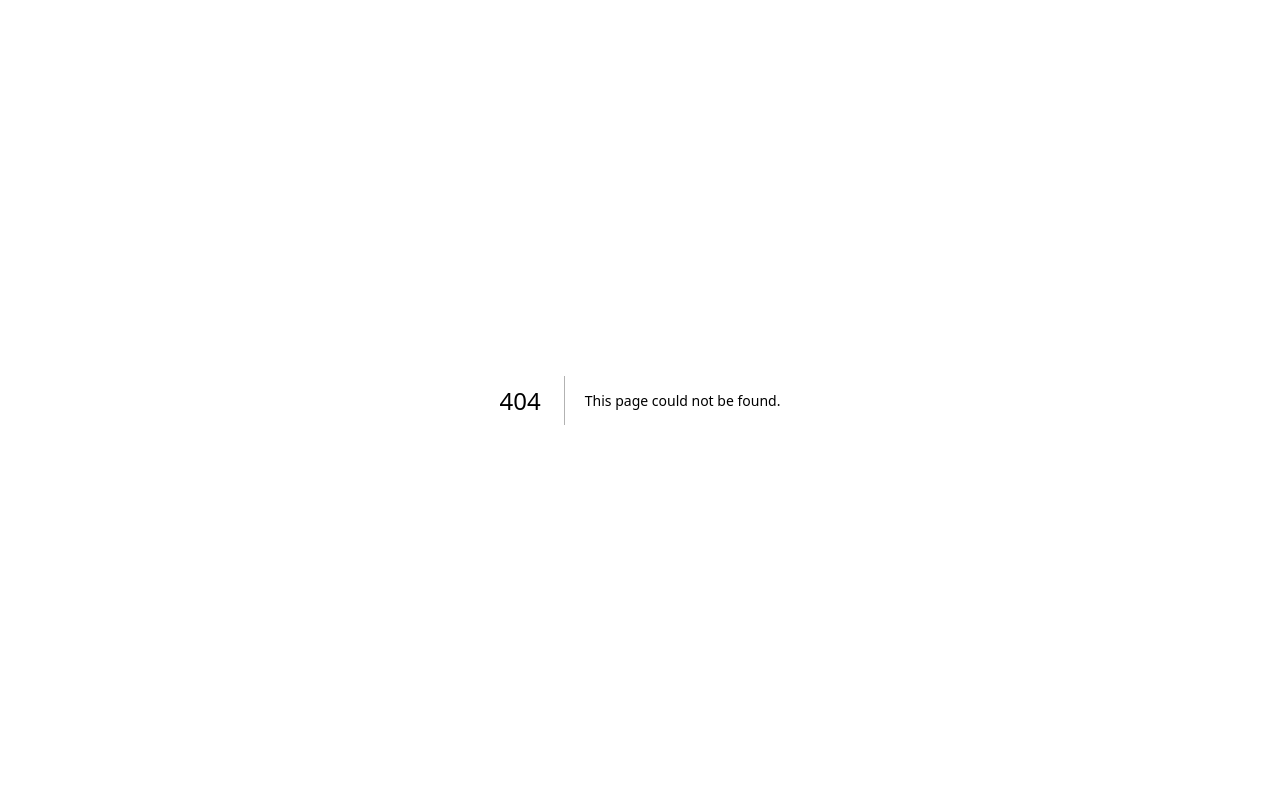
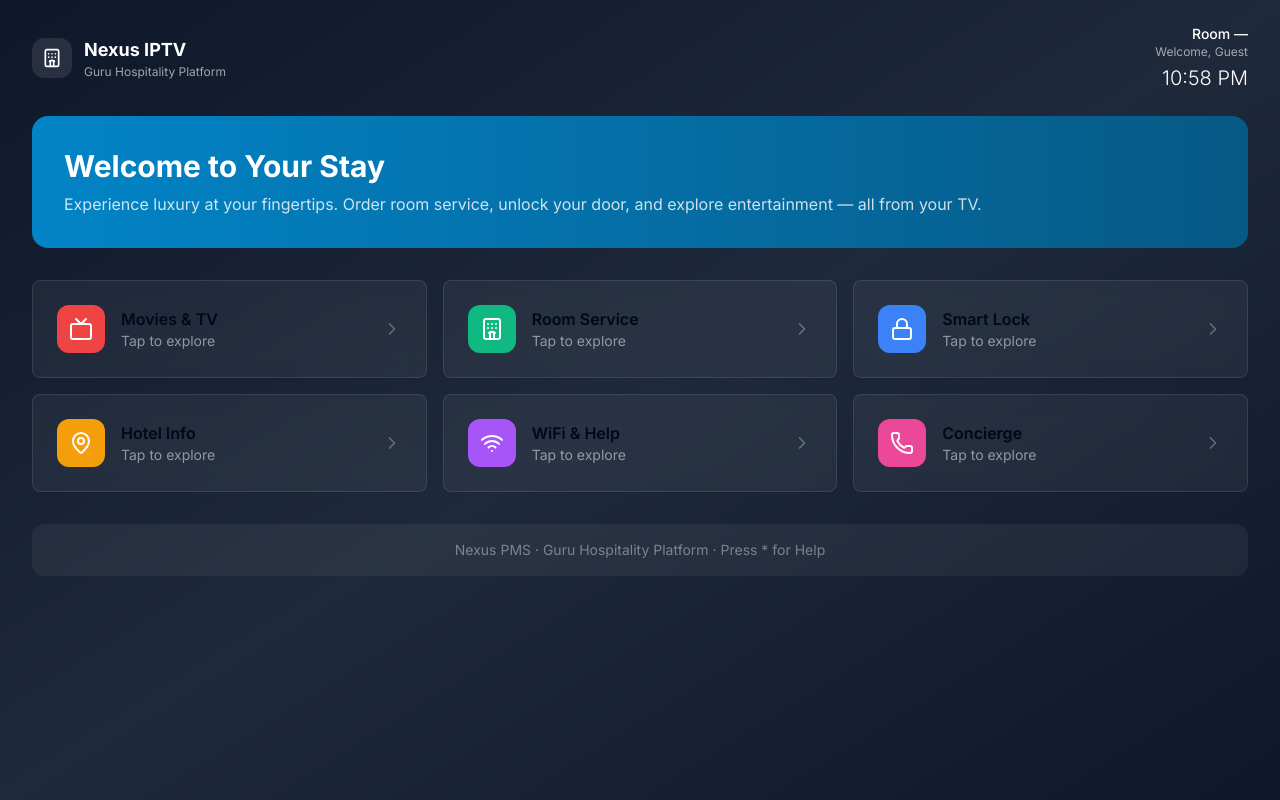
Before and after one commit to wodeh/__NeXus__, a Next.js app in the folder nexus-hospitality-platform-final/nexus-hospitality-platform/apps/web/: page /iptv in a window 1280 px wide. Before the commit this address had no page. Built offline with nearby package versions, Linux system fonts and the light colour scheme.

Commit message:
feat: IPTV Portal - guest in-room experience + lock control + dining

```diff
--- /dev/null
+++ b/nexus-hospitality-platform-final/nexus-hospitality-platform/apps/web/src/app/iptv/page.tsx
@@ -0,0 +1,91 @@
+"use client";
+
+import { useState, useEffect } from "react";
+import { useSearchParams } from "next/navigation";
+import { Card, CardContent } from "@/components/ui/card";
+import { Button } from "@/components/ui/button";
+import { Hotel, Tv, Wifi, Lock, Phone, MapPin, ChevronRight } from "lucide-react";
+
+export default function IPTVHomePage() {
+  const searchParams = useSearchParams();
+  const [roomNumber, setRoomNumber] = useState("");
+  const [guestName, setGuestName] = useState("Guest");
+  const [currentTime, setCurrentTime] = useState(new Date());
+
+  useEffect(() => {
+    const room = searchParams.get("room");
+    const token = searchParams.get("token");
+    if (room) setRoomNumber(room);
+    // In production, validate token with backend
+    const timer = setInterval(() => setCurrentTime(new Date()), 60000);
+    return () => clearInterval(timer);
+  }, [searchParams]);
+
+  const menuItems = [
+    { label: "Movies & TV", icon: Tv, color: "bg-red-500", href: "#entertainment" },
+    { label: "Room Service", icon: Hotel, color: "bg-emerald-500", href: "#dining" },
+    { label: "Smart Lock", icon: Lock, color: "bg-blue-500", href: "#lock" },
+    { label: "Hotel Info", icon: MapPin, color: "bg-amber-500", href: "#info" },
+    { label: "WiFi & Help", icon: Wifi, color: "bg-purple-500", href: "#wifi" },
+    { label: "Concierge", icon: Phone, color: "bg-pink-500", href: "#concierge" },
+  ];
+
+  return (
+    <div className="min-h-screen bg-gradient-to-br from-slate-900 via-slate-800 to-slate-900 text-white">
+      {/* Header Bar */}
+      <header className="flex items-center justify-between px-8 py-6">
+        <div className="flex items-center gap-3">
+          <div className="flex h-10 w-10 items-center justify-center rounded-xl bg-white/10 backdrop-blur">
+            <Hotel className="h-5 w-5" />
+          </div>
+          <div>
+            <h1 className="text-lg font-bold">Nexus IPTV</h1>
+            <p className="text-xs text-white/60">Guru Hospitality Platform</p>
+          </div>
+        </div>
+        <div className="text-right">
+          <p className="text-sm font-medium">Room {roomNumber || "—"}</p>
+          <p className="text-xs text-white/60">Welcome, {guestName}</p>
+          <p className="mt-1 text-xl font-light">
+            {currentTime.toLocaleTimeString([], { hour: "2-digit", minute: "2-digit" })}
+          </p>
+        </div>
+      </header>
+
+      {/* Hero Banner */}
+      <div className="mx-8 mb-8 rounded-2xl bg-gradient-to-r from-nexus-600 to-nexus-800 p-8">
+        <h2 className="text-3xl font-bold">Welcome to Your Stay</h2>
+        <p className="mt-2 text-white/80">
+          Experience luxury at your fingertips. Order room service, unlock your door,
+          and explore entertainment — all from your TV.
+        </p>
+      </div>
+
+      {/* Menu Grid */}
+      <div className="mx-8 grid grid-cols-2 gap-4 md:grid-cols-3">
+        {menuItems.map((item) => (
+          <Card
+            key={item.label}
+            className="group cursor-pointer border-white/10 bg-white/5 backdrop-blur transition-all hover:bg-white/10"
+          >
+            <CardContent className="flex items-center gap-4 p-6">
+              <div className={`flex h-12 w-12 items-center justify-center rounded-xl ${item.color}`}>
+                <item.icon className="h-6 w-6 text-white" />
+              </div>
+              <div className="flex-1">
+                <p className="font-semibold">{item.label}</p>
+                <p className="text-sm text-white/50">Tap to explore</p>
+              </div>
+              <ChevronRight className="h-5 w-5 text-white/30 transition-transform group-hover:translate-x-1" />
+            </CardContent>
+          </Card>
+        ))}
+      </div>
+
+      {/* Weather / Info Footer */}
+      <footer className="mx-8 mt-8 rounded-xl bg-white/5 p-4 text-center text-sm text-white/40">
+        Nexus PMS · Guru Hospitality Platform · Press * for Help
+      </footer>
+    </div>
+  );
+}
```
